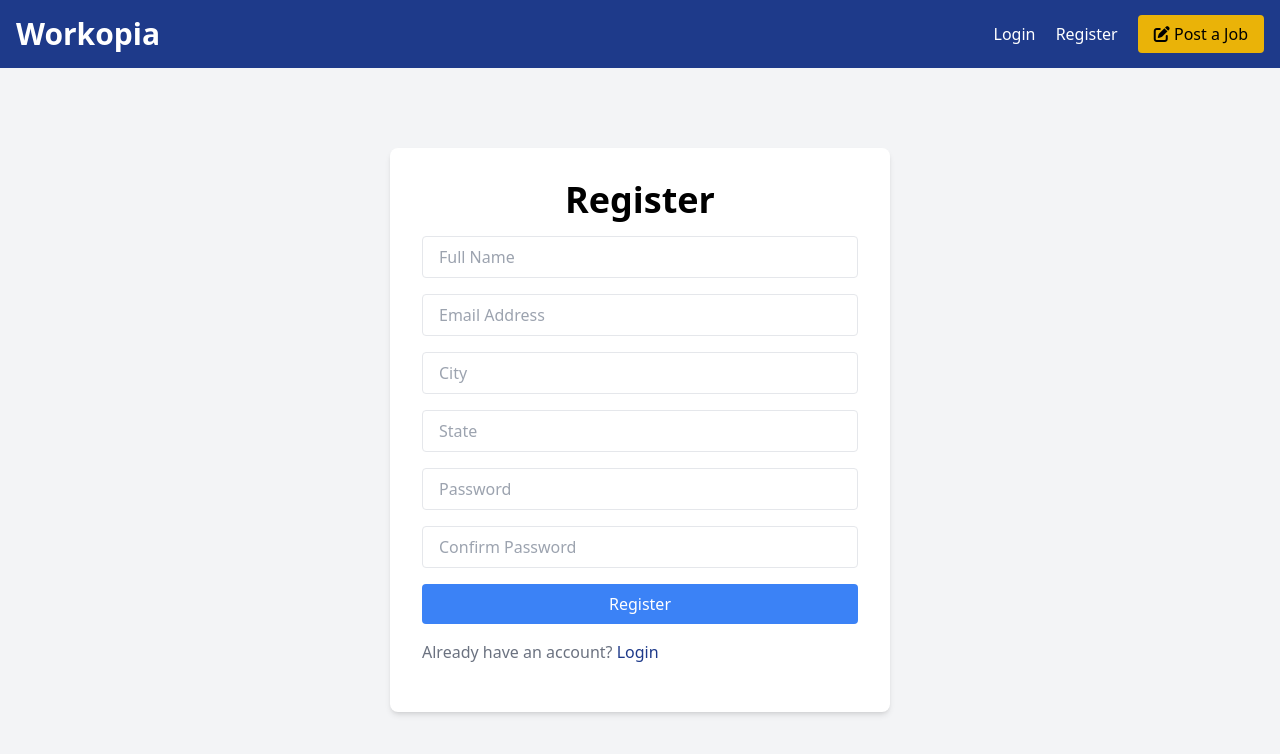
After one commit to Mister-Stan/job-start-php, a PHP site: page /test-project/workopia/public/auth/register in a window 1280 px wide. The commit adds this page. Shown: the top 754 px of the page. Run offline with PHP 8.4, Linux system fonts and the light colour scheme.

Commit message:
adds user controller authentication

```diff
--- /dev/null
+++ b/App/controllers/UserController.php
@@ -0,0 +1,37 @@
+<?php
+
+namespace App\Controllers;
+
+use Framework\Database;
+
+class UserController
+{
+    protected $db;
+
+    public function __construct()
+    {
+
+        $config = require basePath('config/db.php');
+        $this->db = new Database($config);
+    }
+
+    /**
+     * Show the login page
+     *
+     * @return void
+     */
+    public function login()
+    {
+        return loadView('users/login');
+    }
+
+    /**
+     * Show the register page
+     *
+     * @return void
+     */
+    public function create()
+    {
+        return loadView('users/create');
+    }
+}
--- a/App/views/home.view.php
+++ b/App/views/home.view.php
@@ -1,6 +1,6 @@
 <?= loadPartial('navbar') ?>
+<?= loadPartial('head') ?>
 <?= loadPartial('showcase-search') ?>
-<?= loadPartial('head') ?>
 <?= loadPartial('top-banner') ?>
 
 <!-- Job Listings -->
--- a/App/views/listings/edit.view.php
+++ b/App/views/listings/edit.view.php
@@ -5,7 +5,8 @@
 <section class="flex justify-center items-center mt-20">
     <div class="bg-white p-8 rounded-lg shadow-md w-full md:w-600 mx-6">
         <h2 class="text-4xl text-center font-bold mb-4">Edit Job Listing</h2>
-        <form method="POST" action="/test-project/workopia/public/listings">
+        <form method="POST" action="/test-project/workopia/public/listings/<?= $listing->id ?>">
+            <input type="hidden" name="_method" value="PUT" />
             <h2 class="text-2xl font-bold mb-6 text-center text-gray-500">Job Info</h2>
             <?php if (isset($errors)) : ?>
                 <?php foreach ($errors as $error) : ?>
--- a/App/views/listings/show.view.php
+++ b/App/views/listings/show.view.php
@@ -4,6 +4,7 @@
 
 <section class="container mx-auto p-4 mt-4">
     <div class="rounded-lg shadow-md bg-white p-3">
+         <?=loadPartial('message')?>
         <div class="flex justify-between items-center">
             <a class="block p-4 text-blue-700" href="/test-project/workopia/public/listings">
                 <i class="fa fa-arrow-alt-circle-left"></i>
--- a/App/views/partials/navbar.php
+++ b/App/views/partials/navbar.php
@@ -2,11 +2,11 @@
 <header class="bg-blue-900 text-white p-4">
     <div class="container mx-auto flex justify-between items-center">
         <h1 class="text-3xl font-semibold">
-            <a href="/test-project/workopia/public">Workopia</a>
+            <a href="/test-project/workopia/public/">Workopia</a>
         </h1>
         <nav class="space-x-4">
-            <a href="login.html" class="text-white hover:underline">Login</a>
-            <a href="register.html" class="text-white hover:underline">Register</a>
+            <a href="/test-project/workopia/public/auth/login" class="text-white hover:underline">Login</a>
+            <a href="/test-project/workopia/public/auth/register" class="text-white hover:underline">Register</a>
             <a href="/test-project/workopia/public/listings/create" class="bg-yellow-500 hover:bg-yellow-600 text-black px-4 py-2 rounded hover:shadow-md transition duration-300"><i class="fa fa-edit"></i> Post a Job</a>
         </nav>
     </div>
--- /dev/null
+++ b/App/views/users/create.view.php
@@ -0,0 +1,78 @@
+<?= loadPartial('navbar') ?>
+<?= loadPartial('head') ?>
+
+
+
+ <!-- Registration Form Box -->
+    <div class="flex justify-center items-center mt-20">
+      <div class="bg-white p-8 rounded-lg shadow-md w-full md:w-500 mx-6">
+        <h2 class="text-4xl text-center font-bold mb-4">Register</h2>
+
+
+
+
+        <form>
+          <div class="mb-4">
+            <input
+              type="text"
+              name="name"
+              placeholder="Full Name"
+              class="w-full px-4 py-2 border rounded focus:outline-none"
+            />
+          </div>
+          <div class="mb-4">
+            <input
+              type="email"
+              name="email"
+              placeholder="Email Address"
+              class="w-full px-4 py-2 border rounded focus:outline-none"
+            />
+          </div>
+           <div class="mb-4">
+            <input
+              type="text"
+              name="city"
+              placeholder="City"
+              class="w-full px-4 py-2 border rounded focus:outline-none"
+            />
+          </div>
+           <div class="mb-4">
+            <input
+              type="text"
+              name="state"
+              placeholder="State"
+              class="w-full px-4 py-2 border rounded focus:outline-none"
+            />
+          </div>
+          <div class="mb-4">
+            <input
+              type="password"
+              name="password"
+              placeholder="Password"
+              class="w-full px-4 py-2 border rounded focus:outline-none"
+            />
+          </div>
+          <div class="mb-4">
+            <input
+              type="password"
+              name="password_confirmation"
+              placeholder="Confirm Password"
+              class="w-full px-4 py-2 border rounded focus:outline-none"
+            />
+          </div>
+          <button
+            type="submit" class="w-full bg-blue-500 hover:bg-blue-600 text-white px-4 py-2 rounded focus:outline-none"
+          >
+            Register
+          </button>
+
+          <p class="mt-4 text-gray-500">
+            Already have an account?
+            <a class="text-blue-900" href="/test-project/workopia/public/auth/login">Login</a>
+          </p>
+        </form>
+      </div>
+    </div>
+
+
+<?= loadPartial('footer') ?>
--- a/routes.php
+++ b/routes.php
@@ -4,7 +4,8 @@ $router->get('/listings', 'ListingController@index');
 $router->get('/listings/create', 'ListingController@create');
 $router->get('/listings/edit/{id}', 'ListingController@edit');
 $router->get('/listings/{id}', 'ListingController@show');
-
 $router->post('/listings', 'ListingController@store');
 $router->put('/listings/{id}', 'ListingController@update');
 $router->delete('/listings/{id}', 'ListingController@destroy');
+$router->get('/auth/register', 'UserController@create');
+$router->get('/auth/login', 'UserController@login');
```
Also changed, not shown: App/controllers/ListingController.php (+93 -0 lines), App/views/users/login.view.php (added, +48 -0 lines).
